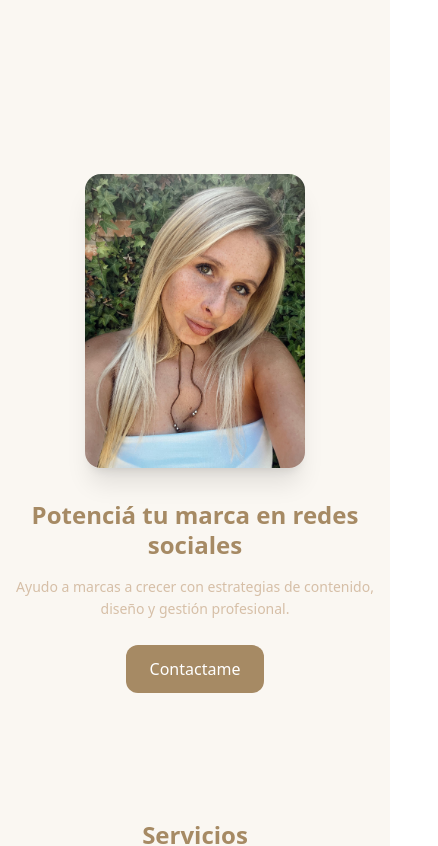
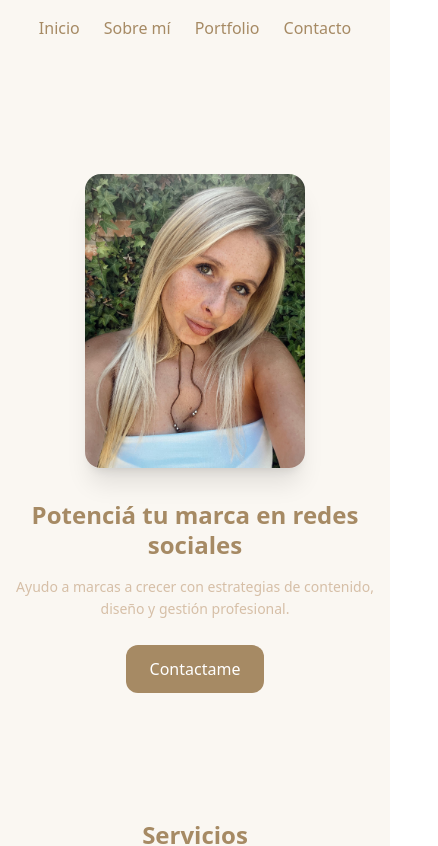
Before and after one commit to tomasjcalderaro/macarena-portfolio, a React (Vite) app: page / in a window 390 px wide. Shown: the top 846 px of the page, 438 px wide, since content can reach past the window. Built offline with nearby package versions, Linux system fonts and the light colour scheme.

Commit message:
update aboutmodal y navbar

```diff
--- a/src/App.css
+++ b/src/App.css
@@ -182,3 +182,7 @@
     border-right-color: var(--border);
   }
 }
+
+* {
+  outline: 1px solid red;
+}
--- a/src/App.tsx
+++ b/src/App.tsx
@@ -14,7 +14,7 @@ function App() {
   const [openAbout, setOpenAbout] = useState(false)
 
   return (
-    <div className="bg-cream min-h-screen">
+    <div className="bg-cream min-h-screen overflow-x-hidden">
 
       <Navbar
         setOpenContact={setOpenContact}
--- a/src/components/layout/Navbar.tsx
+++ b/src/components/layout/Navbar.tsx
@@ -28,7 +28,7 @@ const Navbar = ({ setOpenContact, setOpenAbout }: Props) => {
         }`}
     >
 
-        <ul className="hidden md:flex gap-6 text-base md:text-lg font-medium text-brown items-center">
+        <ul className="flex gap-6 text-base md:text-lg font-medium text-brown items-center">
 
             <li>
                 <Link to="/">Inicio</Link>
--- a/src/components/sections/AboutModal.tsx
+++ b/src/components/sections/AboutModal.tsx
@@ -12,23 +12,25 @@ const AboutModal = ({ setOpenAbout }: Props) => {
     >
 
         <div
-        className="bg-beige w-full max-w-2xl max-h-[90vh] overflow-y-auto p-5 md:p-8 rounded-2xl relative animate-scaleIn"
+        className="bg-beige w-full max-w-2xl mx-auto max-h-[90vh] overflow-y-auto p-5 md:p-8 rounded-2xl relative animate-scaleIn"
         onClick={(e) => e.stopPropagation()}
         >
 
         {/* Cerrar */}
+        <div className="flex justify-center">
         <button
             onClick={() => setOpenAbout(false)}
             className="absolute top-3 right-3 md:top-4 md:right-4 text-brown text-lg md:text-xl hover:scale-110 transition"
         >
             ✕
         </button>
+        </div>
 
         <h2 className="text-2xl md:text-3xl font-bold text-brown mb-3 md:mb-4 text-center">
             Sobre mí
         </h2>
 
-        <p className="text-sm md:text-base text-brownLight mb-6 md:mb-8 text-center leading-relaxed">
+        <p className="text-sm md:text-base text-brownLight mb-6 md:mb-8 text-center leading-relaxed max-w-[90%] sm:max-w-md mx-auto break-words">
             Trabajo con herramientas de diseño y edición para crear contenido
             visual atractivo y estrategias que conectan con la audiencia.
         </p>
--- a/src/components/sections/Hero.tsx
+++ b/src/components/sections/Hero.tsx
@@ -7,7 +7,7 @@ type Props = {
 
 const Hero = ({ setOpenContact }: Props) => {
     return (
-    <section className="bg-cream min-h-[80vh] flex items-center px-4 md:px-8">
+    <section className="bg-cream min-h-[80vh] flex items-center px-4 md:px-8 overflow-hidden">
 
         <div className="max-w-6xl mx-auto w-full flex flex-col-reverse md:flex-row items-center gap-8 md:gap-10">
 
--- a/src/index.css
+++ b/src/index.css
@@ -50,3 +50,6 @@
 .hover\:animate-bounceIcon:hover {
   animation: bounceIcon 0.6s;
 }
+html, body {
+  overflow-x: hidden;
+}
```
